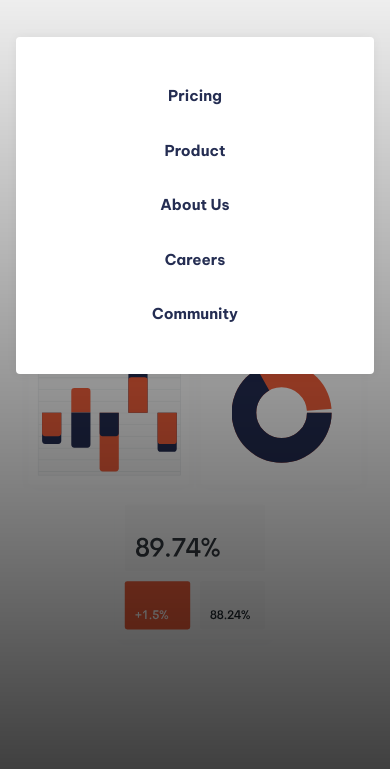
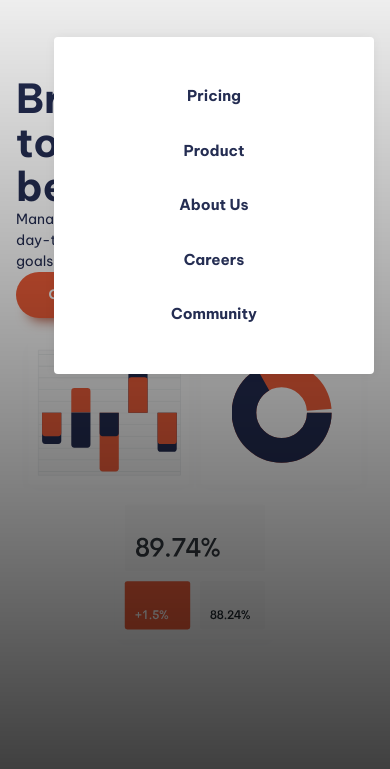
Before and after one commit to Alicja-in-Wonderland/landing-page-tutorial, a website built with Vite: page index.html in a window 390 px wide. Both pictures are taken after a click on the button "Menu". Shown: the part 75-844 px from the top of the page. Built offline with nearby package versions, Linux system fonts and the light colour scheme.

Commit message:
Styles the navigation for desktop

```diff
--- a/style.css
+++ b/style.css
@@ -202,6 +202,19 @@ body {
 
 .nav-list {
   font-size: var(--fs-nav);
+  font-weight: var(--fw-semi-bold);
+  display: flex;
+  gap: clamp(var(--size-400), 5vw, var(--size-700));
+}
+
+.nav-list a {
+  text-decoration: none;
+  color: var(--clr-primary-400);
+}
+
+.nav-list a:hover,
+.nav-list a:focus {
+  color: var(--clr-accent-400);
 }
 
 @media (max-width: 50em) {
@@ -211,6 +224,8 @@ body {
     position: fixed;
     padding: var(--size-700);
     inset: 7rem var(--size-400) auto;
+    max-width: 20rem;
+    margin-left: auto;
     background: var(--clr-neutral-100);
     border-radius: var(--size-100);
     box-shadow: 0 0 0.75em rgb(0, 0, 0, 0.05);
@@ -228,16 +243,6 @@ body {
     gap: var(--size-600);
     text-align: center;
     font-weight: var(--fw-bold);
-  }
-
-  .nav-list a {
-    text-decoration: none;
-    color: var(--clr-primary-400);
-  }
-
-  .nav-list a:hover,
-  .nav-list a:focus {
-    color: var(--clr-accent-400);
   }
 
   .primary-navigation[data-visible] {
```
